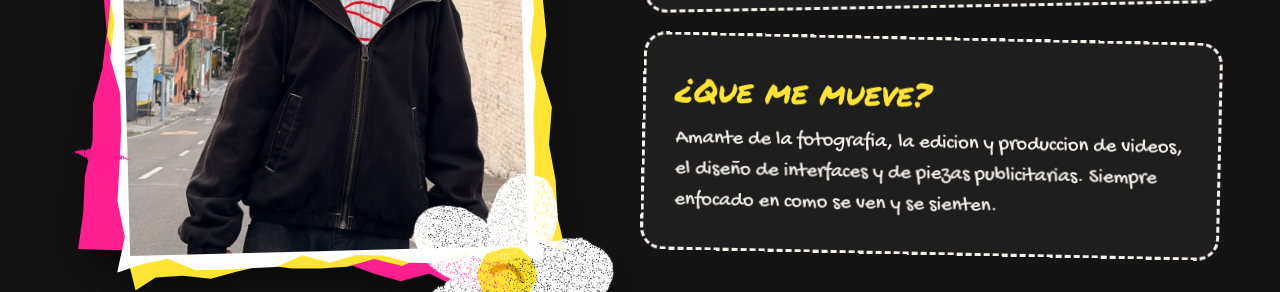
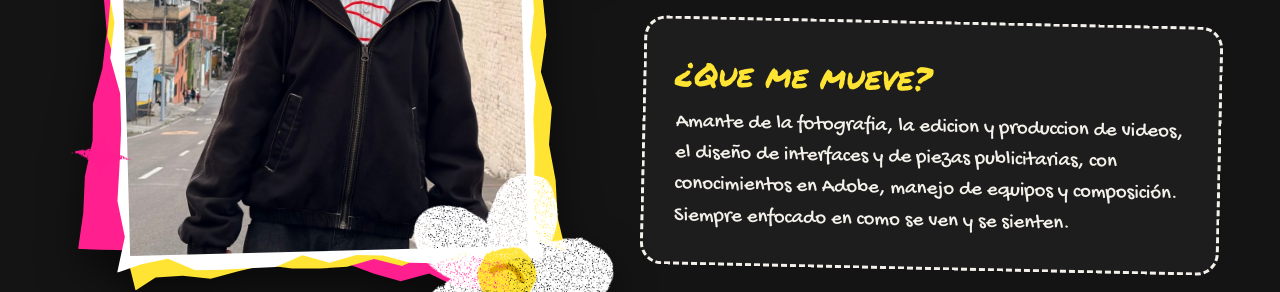
Before and after one commit to johangxt/Portafolio, a plain HTML site: page index.html in a window 1280 px wide. Shown: the part 1497-1789 px from the top of the page. Drawn offline with nearby package versions, Linux system fonts and the light colour scheme; a web font is replaced by a local one.

Commit message:
Update index.html

```diff
--- a/index.html
+++ b/index.html
@@ -117,7 +117,7 @@
           </div>
           <div class="about-card">
             <h3>¿Que me mueve?</h3>
-            <p>Amante de la fotografia, la edicion y produccion de videos, el diseño de interfaces y de piezas publicitarias. Siempre enfocado en como se ven y se sienten.</p>
+            <p>Amante de la fotografia, la edicion y produccion de videos, el diseño de interfaces y de piezas publicitarias, con conocimientos en Adobe, manejo de equipos y composición. Siempre enfocado en como se ven y se sienten.</p>
           </div>
         </div>
       </div>
```
